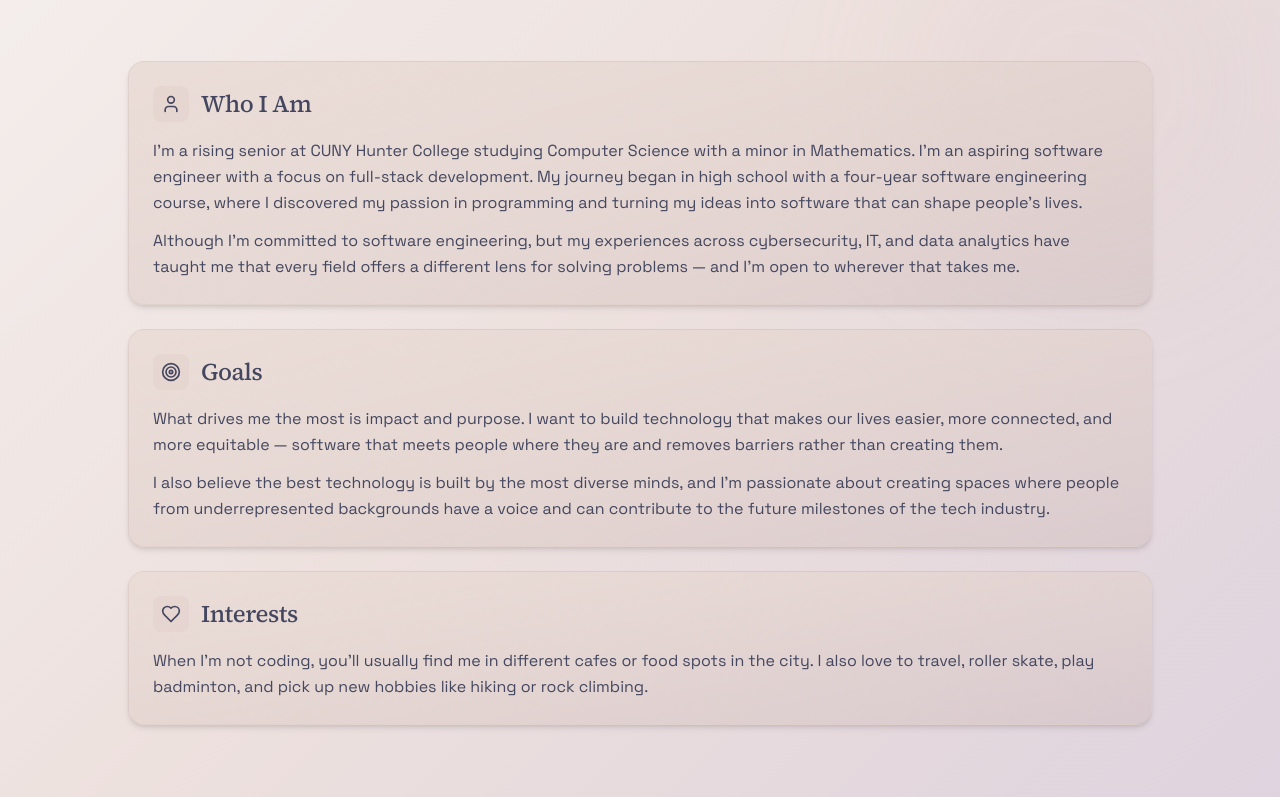
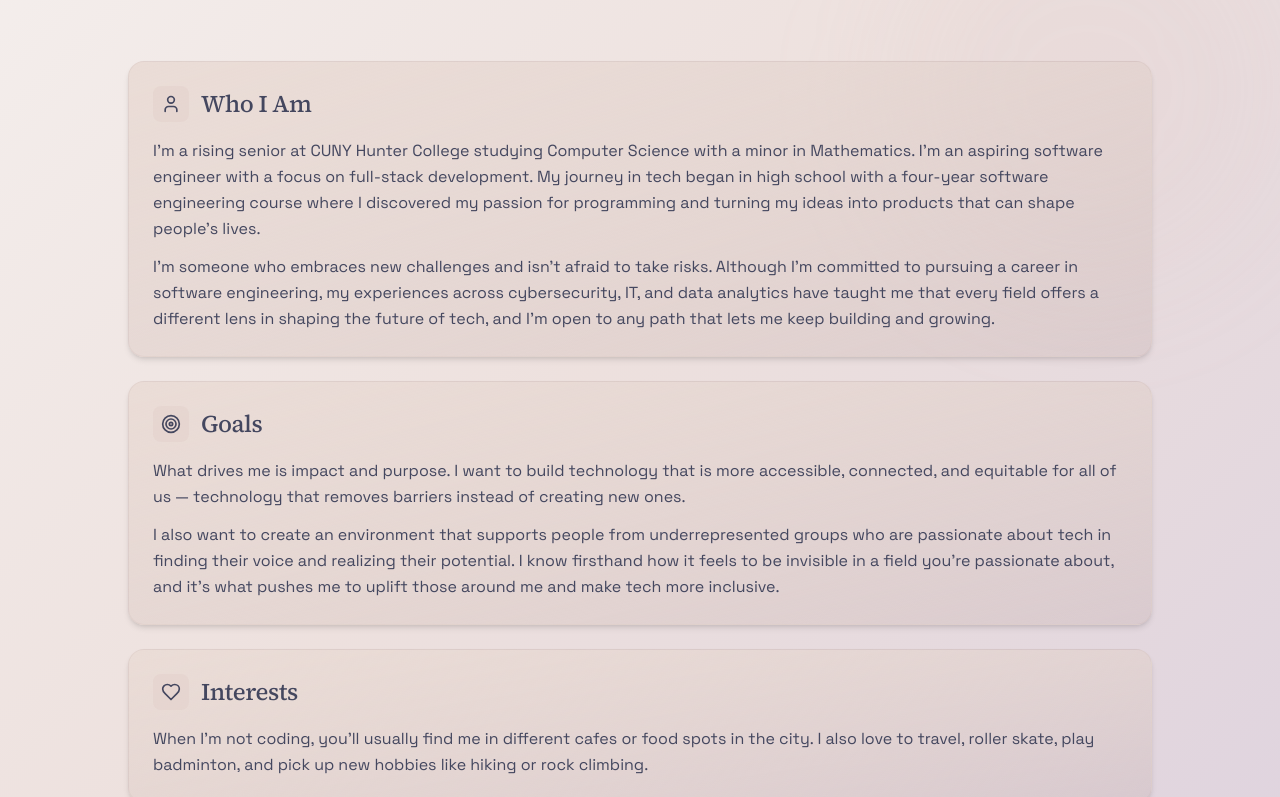
Before and after one commit to sanilac6459/portfolio, a React (Vite) app: page /about in a window 1280 px wide. Shown: the part 455-1252 px from the top of the page. Built offline with nearby package versions, Linux system fonts and the light colour scheme.

Commit message:
update about and experience section

```diff
--- a/index.html
+++ b/index.html
@@ -8,7 +8,7 @@
     /> -->
     <link rel="icon" type="image/png" href="/images/logo2.png" />
     <meta name="viewport" content="width=device-width, initial-scale=1.0" />
-    <title>Sanila Chowdhury</title>
+    <title>Sanila Chowdhury - Portfolio</title>
     <meta
       name="description"
       content="Software Engineer Portfolio showcasing my skills, projects, and experience."
--- a/src/components/AboutSection.tsx
+++ b/src/components/AboutSection.tsx
@@ -27,16 +27,18 @@ const AboutSection = () => {
               <p>
                 I'm a rising senior at CUNY Hunter College studying Computer
                 Science with a minor in Mathematics. I'm an aspiring software
-                engineer with a focus on full-stack development. My journey
-                began in high school with a four-year software engineering
-                course, where I discovered my passion in programming and turning
-                my ideas into software that can shape people's lives.
+                engineer with a focus on full-stack development. My journey in
+                tech began in high school with a four-year software engineering
+                course where I discovered my passion for programming and turning
+                my ideas into products that can shape people's lives.
               </p>
               <p>
-                Although I'm committed to software engineering, but my
-                experiences across cybersecurity, IT, and data analytics have
-                taught me that every field offers a different lens for solving
-                problems — and I'm open to wherever that takes me.
+                I'm someone who embraces new challenges and isn't afraid to take
+                risks. Although I'm committed to pursuing a career in software
+                engineering, my experiences across cybersecurity, IT, and data
+                analytics have taught me that every field offers a different
+                lens in shaping the future of tech, and I'm open to any path
+                that lets me keep building and growing.
               </p>
             </div>
           </div>
@@ -53,16 +55,17 @@ const AboutSection = () => {
             </div>
             <div className="space-y-3 text-portfolio-navy leading-relaxed text-base">
               <p>
-                What drives me the most is impact and purpose. I want to build
-                technology that makes our lives easier, more connected, and more
-                equitable — software that meets people where they are and
-                removes barriers rather than creating them.
+                What drives me is impact and purpose. I want to build technology
+                that is more accessible, connected, and equitable for all of us
+                — technology that removes barriers instead of creating new ones.
               </p>
               <p>
-                I also believe the best technology is built by the most diverse
-                minds, and I'm passionate about creating spaces where people
-                from underrepresented backgrounds have a voice and can
-                contribute to the future milestones of the tech industry.
+                I also want to create an environment that supports people from
+                underrepresented groups who are passionate about tech in finding
+                their voice and realizing their potential. I know firsthand how
+                it feels to be invisible in a field you’re passionate about, and
+                it's what pushes me to uplift those around me and make tech more
+                inclusive.
               </p>
             </div>
           </div>
--- a/src/components/ExperienceSection.tsx
+++ b/src/components/ExperienceSection.tsx
@@ -20,7 +20,7 @@ const experiences: ExperienceProps[] = [
     bullets: [
       "Analyzed the MTA Power Cable Enterprise Asset Management database with 11,000+ manhole inspection records, using Python, Pandas, and NumPy to detect duplicate entries and drive a ∼15% increase in maintenance activity.",
       "Built and deployed an interactive Power BI dashboard with optimized DAX measures sourced from SharePoint to visualize personnel data across 1,200+ employees in electrical and third rail divisions, providing senior management with actionable operational insights.",
-      " Developed an automated data pipeline using Excel Power Query and Power Automate to consolidate and sync 600+ employee records across SharePoint, reducing manual data entry and ensuring up-to-date workforce records.",
+      "Developed an automated data pipeline using Excel Power Query and Power Automate to consolidate and sync 600+ employee records across SharePoint, reducing manual data entry and ensuring up-to-date workforce records.",
     ],
   },
   {
@@ -32,7 +32,7 @@ const experiences: ExperienceProps[] = [
     bullets: [
       "Developed scalable web applications with React and TypeScript, boosting maintainability, optimizing performance, and enhancing user experience in collaborative, agile team projects.",
       "Integrated Node.js, Express.js, and PostgreSQL into full-stack applications while applying best practices in software architecture, version control, testing, and CI/CD to ensure reliable and production-ready deployments.",
-      "Built a full-stack CUNY Hunter Marketplace utilizing Supabase and Prisma, implementing JWT-based user authentication and a dynamic item listing dashboard with CRUD functionality.",
+      "Built a full-stack CUNY Hunter Marketplace utilizing Supabase and Prisma, implementing JWT-based user authentication and a dynamic item listing dashboard with CRUD functionality to enable student-to-student transactions.",
     ],
   },
   {
```
